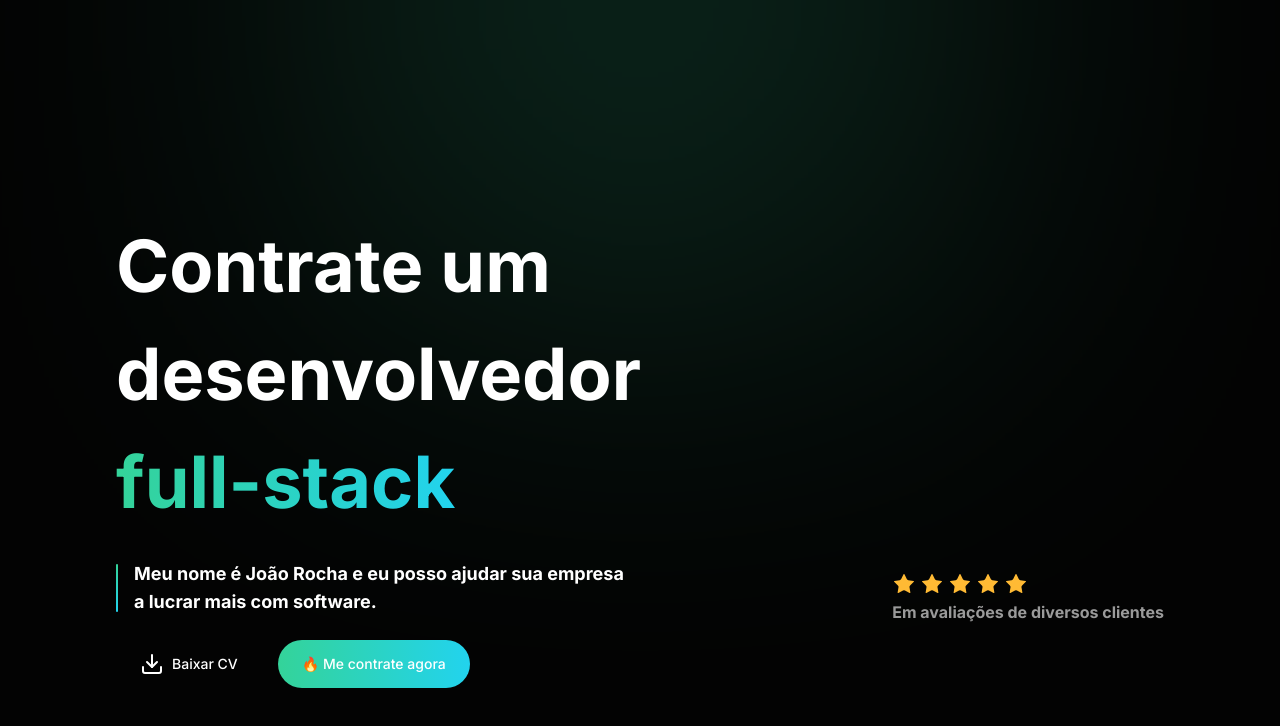
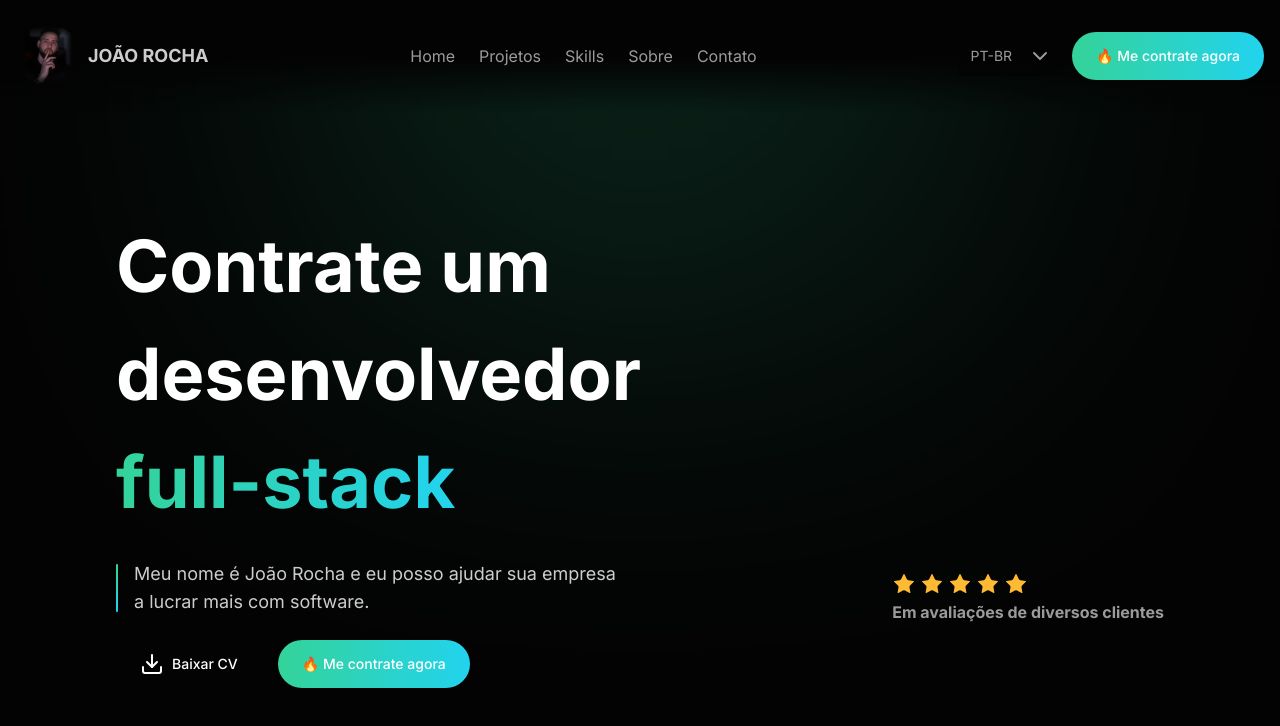
Before and after one commit to john0x01/portfolio, a Next.js app: page / in a window 1280 px wide. Shown: the top 726 px of the page. Built offline with nearby package versions, Linux system fonts and the light colour scheme.

Commit message:
feat: add navbar

```diff
--- a/src/app/page.tsx
+++ b/src/app/page.tsx
@@ -1,9 +1,11 @@
+import { NavBar } from '@/components/nav-bar'
 import { Button } from '@/components/ui/button'
 import { Download, Star } from 'lucide-react'
 
 export default function Page() {
   return (
-    <main className="flex flex-col w-full">
+    <main className="flex flex-col w-full relative">
+      <NavBar />
       <section className="flex w-full h-[900px] items-center justify-center relative">
         <div className="w-full max-w-[1080px] px-4 grid grid-cols-1 md:grid-cols-2 gap-8">
           <div className="flex flex-col gap-6">
@@ -15,7 +17,7 @@ export default function Page() {
             </h1>
             <div className="flex items-center gap-4">
               <div className="w-[3px] h-12 bg-gradient-to-b from-primary-green to-primary-blue rounded-full" />
-              <p className="font-bold md:text-lg">
+              <p className="md:text-lg opacity-80">
                 Meu nome é João Rocha e eu posso ajudar sua empresa a lucrar
                 mais com software.
               </p>
--- /dev/null
+++ b/src/components/nav-bar.tsx
@@ -0,0 +1,51 @@
+import Image from 'next/image'
+import { Button } from './ui/button'
+import {
+  Select,
+  SelectContent,
+  SelectItem,
+  SelectTrigger,
+  SelectValue,
+} from './ui/select'
+
+export function NavBar() {
+  return (
+    <nav className="hidden md:flex fixed left-0 right-0 justify-center px-4 py-6 bg-gradient-to-t from-background/0 via-background to-background z-10">
+      <div className="w-full max-w-7xl flex items-center justify-between">
+        <div className="flex items-center gap-2">
+          <Image
+            src={'/pfp.jpg'}
+            alt="Profile picture"
+            height={64}
+            width={64}
+            className="rounded-full "
+          />
+          <span className="font-bold md:text-lg opacity-80">JOÃO ROCHA</span>
+        </div>
+        <ul className="flex items-center gap-6">
+          <li className="opacity-60">
+            <a href="#">Home</a>
+          </li>
+          <li className="opacity-60">Projetos</li>
+          <li className="opacity-60">Skills</li>
+          <li className="opacity-60">Sobre</li>
+          <li className="opacity-60">Contato</li>
+        </ul>
+        <div className="flex items-center gap-2">
+          <Select defaultValue="ptBR">
+            <SelectTrigger className="gap-4 border-0 opacity-60">
+              <SelectValue defaultValue="ptBR" />
+            </SelectTrigger>
+            <SelectContent>
+              <SelectItem value="ptBR" defaultChecked>
+                PT-BR
+              </SelectItem>
+              <SelectItem value="enUS">EN-US</SelectItem>
+            </SelectContent>
+          </Select>
+          <Button>🔥 Me contrate agora</Button>
+        </div>
+      </div>
+    </nav>
+  )
+}
--- a/src/components/ui/select.tsx
+++ b/src/components/ui/select.tsx
@@ -1,8 +1,8 @@
 'use client'
 
-import * as React from 'react'
 import * as SelectPrimitive from '@radix-ui/react-select'
 import { Check, ChevronDown, ChevronUp } from 'lucide-react'
+import * as React from 'react'
 
 import { cn } from '@/lib/utils'
 
@@ -26,7 +26,7 @@ const SelectTrigger = React.forwardRef<
   >
     {children}
     <SelectPrimitive.Icon asChild>
-      <ChevronDown className="h-4 w-4 opacity-50" />
+      <ChevronDown />
     </SelectPrimitive.Icon>
   </SelectPrimitive.Trigger>
 ))
@@ -148,13 +148,13 @@ SelectSeparator.displayName = SelectPrimitive.Separator.displayName
 
 export {
   Select,
+  SelectContent,
   SelectGroup,
-  SelectValue,
+  SelectItem,
+  SelectLabel,
+  SelectScrollDownButton,
+  SelectScrollUpButton,
+  SelectSeparator,
   SelectTrigger,
-  SelectContent,
-  SelectLabel,
-  SelectItem,
-  SelectSeparator,
-  SelectScrollUpButton,
-  SelectScrollDownButton,
+  SelectValue
 }
```
Also changed, not shown: public/pfp.jpg (added).
